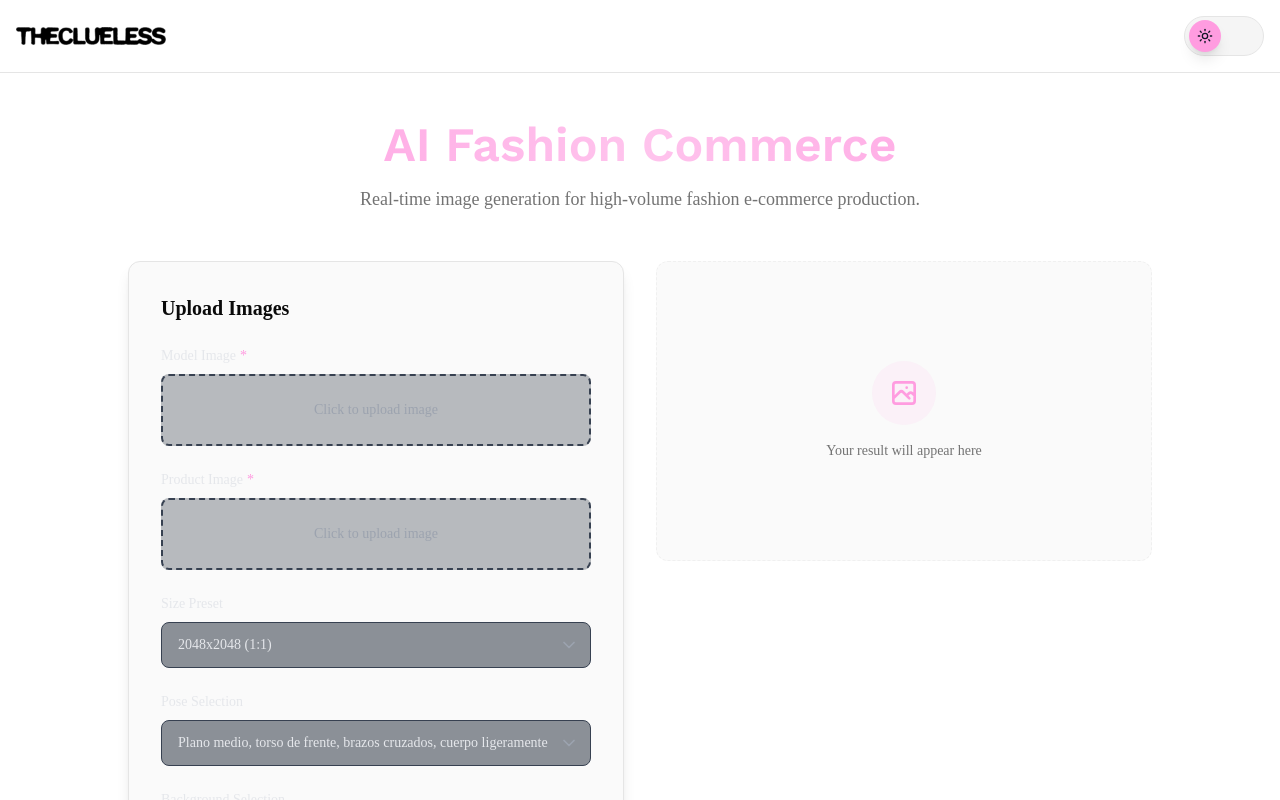
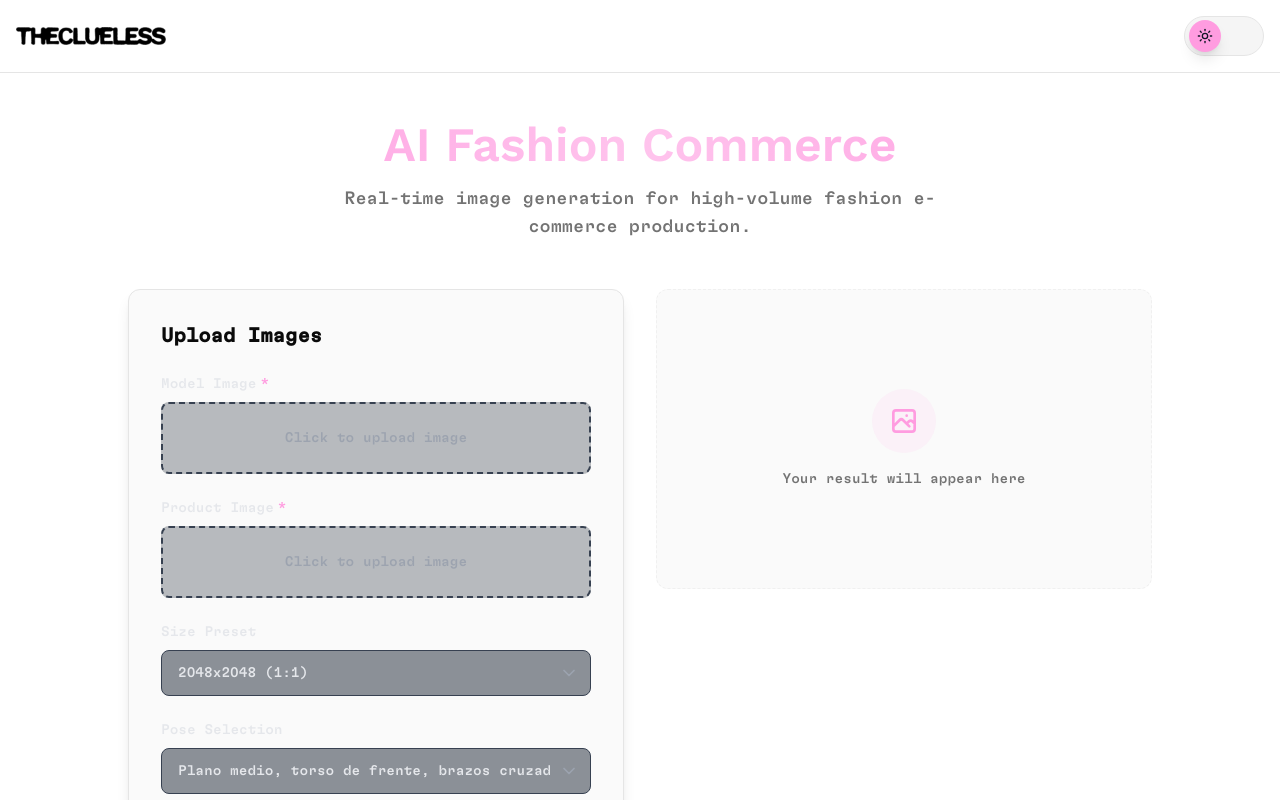
Before and after one commit to theclueless-ai/app-comfydeploy, a Next.js app: page / in a window 1280 px wide. Shown: the top 800 px of the page. Built offline with nearby package versions, Linux system fonts and the light colour scheme.

Commit message:
Apply GT Flexa Mono as default font explicitly to body

```diff
--- a/app/globals.css
+++ b/app/globals.css
@@ -59,7 +59,7 @@
 }
 
 body {
-  @apply bg-[rgb(var(--background))] text-[rgb(var(--foreground))];
+  @apply bg-[rgb(var(--background))] text-[rgb(var(--foreground))] font-sans;
   font-feature-settings: "rlig" 1, "calt" 1;
 }
 
```
